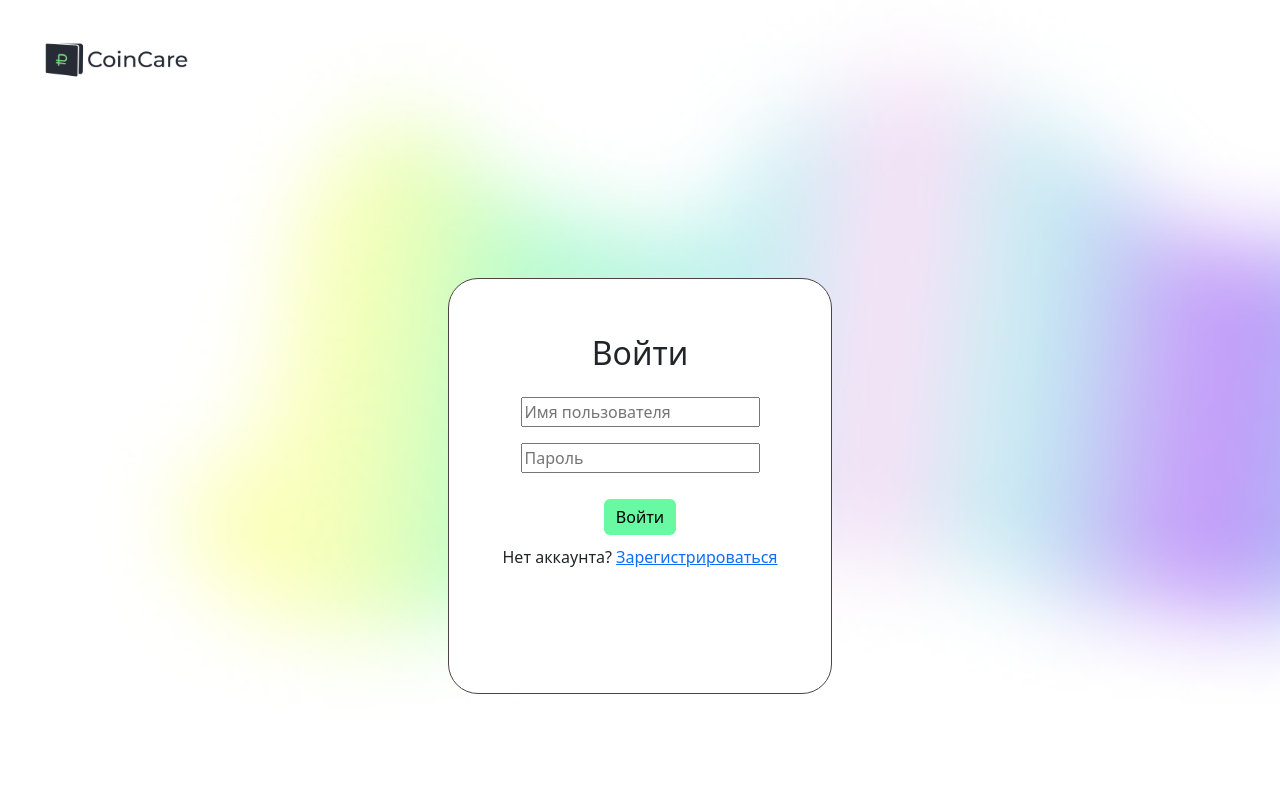
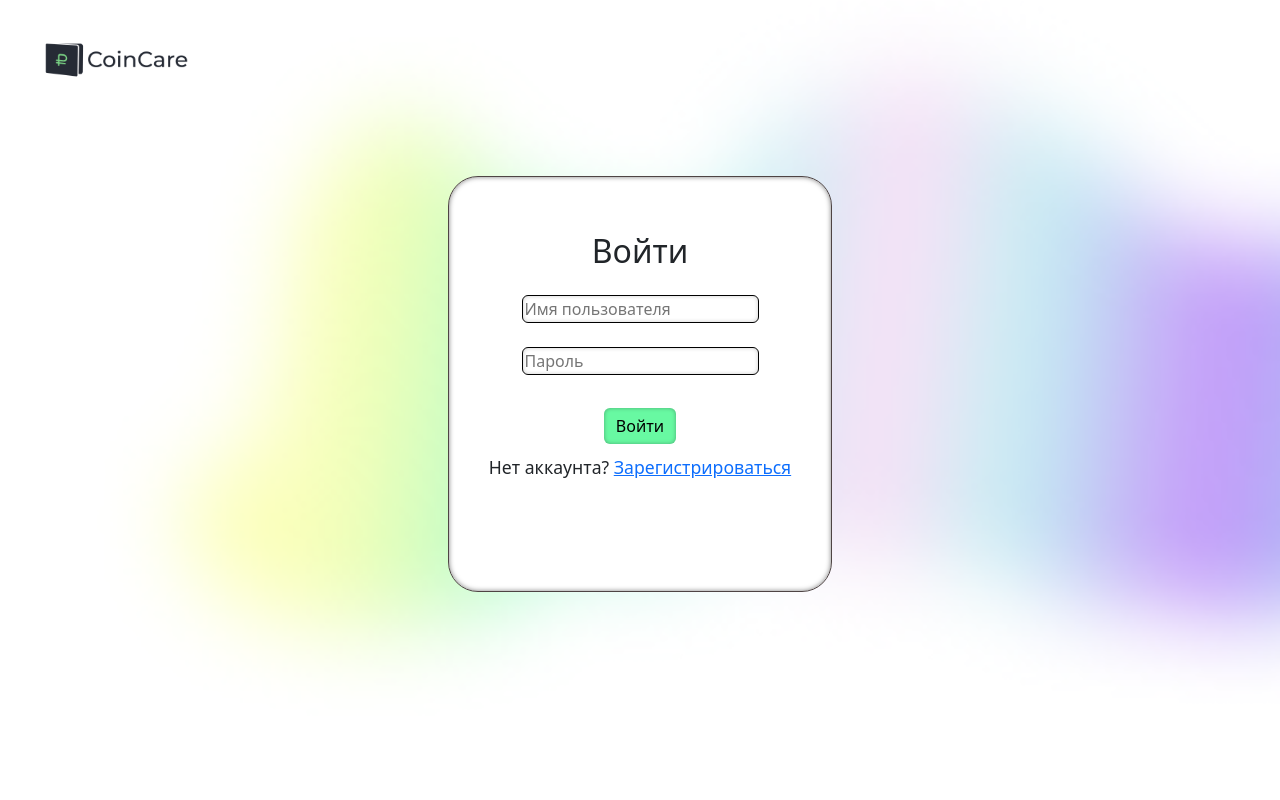
Before and after one commit to ssskiv/CoinCare, a Django app: page /login/ in a window 1280 px wide. Run offline with Django 4.2, Linux system fonts and the light colour scheme.

Commit message:
make shadows
сделал тени везде крч круто

```diff
--- a/coincare/account/templates/account/add_transaction.html
+++ b/coincare/account/templates/account/add_transaction.html
@@ -17,7 +17,7 @@
 </head>
 <body>
     <div class = "background" style="background-image: url({% static 'reg/img/image2.png' %})">
-            <div id="square" style="margin-top: 10%; border-radius: 30px; border: 1px solid #4e4444; box-shadow: 0px 0px 0px rgb(44, 42, 42); height: 43vh;">
+            <div id="square" style="margin-top: 10%; border-radius: 30px; border: 1px solid #4e4444; box-shadow: 0px 0px 0px rgb(44, 42, 42); height: 43vh; box-shadow: inset 0 0 5px rgba(0, 0, 0, 0.5)">
                 <form method="post" style=" text-align: center" >
                 <h2 class="text-center;" style="font-size: 165%">Добавление транзакции</h2>
             {% csrf_token %}
--- a/coincare/investing/templates/investing/add_trade.html
+++ b/coincare/investing/templates/investing/add_trade.html
@@ -16,7 +16,7 @@
     <body>
         <div class = "background" style="background-image: url({% static 'reg/img/image2.png' %})">
 
-            <div id="square" style="margin-top: 10%; border-radius: 30px; border: 1px solid #4e4444; box-shadow: 0px 0px 0px rgb(44, 42, 42); height: 40vh;">
+            <div id="square" style="margin-top: 10%; border-radius: 30px; border: 1px solid #4e4444; box-shadow: 0px 0px 0px rgb(44, 42, 42); height: 40vh; box-shadow: inset 0 0 5px rgba(0, 0, 0, 0.5)">
                 <form method="post" style=" text-align: center" >
                     <h2 class="text-center;" style="font-size: 165%">Добавление сделки</h2>
                         {% csrf_token %}
--- a/coincare/log/forms.py
+++ b/coincare/log/forms.py
@@ -4,5 +4,5 @@ from django.contrib.auth.models import User
 from django.forms import TextInput, PasswordInput, EmailInput, CharField, EmailField
 
 class LoginForm(AuthenticationForm):
-    username = CharField(label= '' ,widget=TextInput(attrs={'placeholder':'Имя пользователя', "style": "margin_top: 1000px;"}))
-    password = CharField(label= '' ,widget=PasswordInput(attrs={'placeholder':'Пароль'}))
+    username = CharField(label= '' ,widget=TextInput(attrs={'placeholder':'Имя пользователя', "style": "border-radius: 6px; border:1px solid; margin-bottom: 2%; box-shadow: inset 0 0 4px rgba(0, 0, 0, 0.2)"}))
+    password = CharField(label= '' ,widget=PasswordInput(attrs={'placeholder':'Пароль', "style": "border-radius: 6px; border:1px solid; margin-bottom: 2%; box-shadow: inset 0 0 4px rgba(0, 0, 0, 0.2)"}))
--- a/coincare/log/templates/log/login.html
+++ b/coincare/log/templates/log/login.html
@@ -7,14 +7,14 @@
 
 
 
-    <div id="square" style=" margin-top: 10%; border-radius: 30px; border: 1px solid #4e4444; box-shadow: 0px 0px 0px rgb(44, 42, 42);">
+    <div id="square" style=" margin-top: 2%; border-radius: 30px; border: 1px solid #4e4444; box-shadow: 0px 0px 0px rgb(44, 42, 42); box-shadow: inset 0 0 5px rgba(0, 0, 0, 0.5)">
         <form method="post" style=" text-align: center;">
         <h2 class="text-center">Войти </h2>
     {% csrf_token %}
     {{ form.as_p }}
     <span>{{ error }}</span>
-    <button class='btn btn-warning' type='submit'>Войти</button>
-    <p>Нет аккаунта? <a href = "{%url 'register' %}">Зарегистрироваться</a></p>
+    <button class='btn btn-warning' type='submit' style="box-shadow: inset 0 0 4px rgba(0, 0, 0, 0.3)">Войти</button>
+    <p style="font-size: 110%;">Нет аккаунта? <a href = "{%url 'register' %}">Зарегистрироваться</a></p>
     </div>
 </form>
 </div>
--- a/coincare/reg/templates/reg/register.html
+++ b/coincare/reg/templates/reg/register.html
@@ -6,7 +6,7 @@
 <div class = "background" style="background-image: url({% static 'reg/img/image2.png' %})">
     <img src="{% static 'reg/img/logo.png' %}" class="logo"/>
 
-    <div id="square" style=" margin-top: 10%; border-radius: 30px; border: 1px solid #4e4444; box-shadow: 0px 0px 0px rgb(44, 42, 42);">
+    <div id="square" style=" margin-top: 2%; border-radius: 30px; border: 1px solid #4e4444; box-shadow: 0px 0px 0px rgb(44, 42, 42); box-shadow: inset 0 0 5px rgba(0, 0, 0, 0.5)">
 
         <form method="post" style=" text-align: center;">
 
@@ -15,7 +15,7 @@
     {{ form.as_p }}
     <span>{{ error }}</span>
     <button class = 'btn btn-warning'  type = 'submit'>Зарегистрироваться</button>
-    <p>Есть аккаунт? <a href="{%url 'login' %}">Войти</a></p>   </div>
+    <p style="font-size: 110%">Есть аккаунт? <a href="{%url 'login' %}">Войти</a></p>   </div>
 
 </form>
 </div>
--- a/coincare/static/reg/css/main.css
+++ b/coincare/static/reg/css/main.css
@@ -25,6 +25,7 @@
   margin-bottom: auto;
   margin-top: auto;
   background: rgb(255, 255, 255);
+  box-shadow: inset 0 0 100px rgba(252, 0, 0, 0.5)
 }
 
 
```
Also changed, not shown: coincare/account/forms.py (+4 -4 lines), coincare/investing/forms.py (+5 -5 lines), coincare/reg/forms.py (+4 -4 lines), coincare/db.sqlite3.
